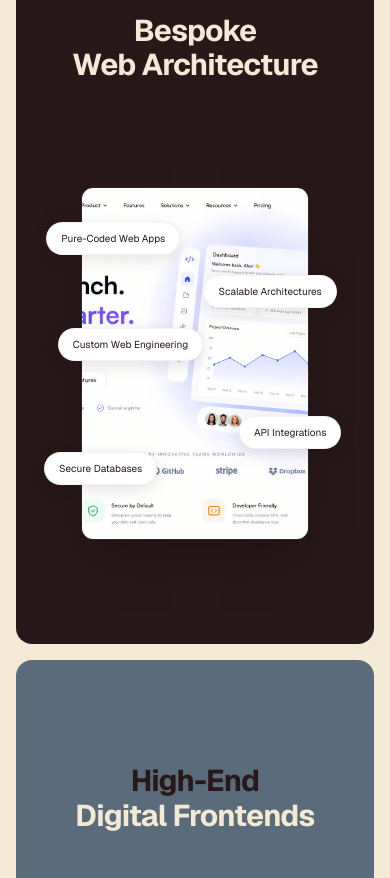
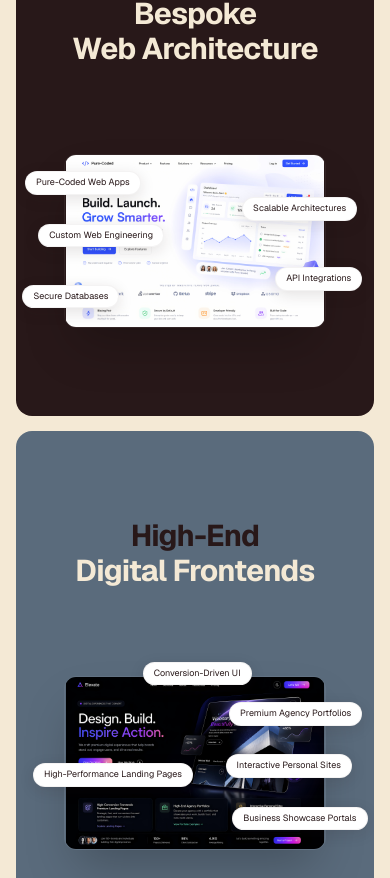
Before and after one commit to drhrafee/anorthicsite, a Next.js app: page / in a window 390 px wide. Shown: the part 2186-3064 px from the top of the page. Built offline with nearby package versions, Linux system fonts and the light colour scheme; a web font is replaced by a local one.

Commit message:
feat(ui): responsive card layout, 80% image width, object-contain, and responsive pills

```diff
--- a/app/page.tsx
+++ b/app/page.tsx
@@ -134,7 +134,7 @@ const ROWS: RowData[] = [
         pillBg: '#f4e9d5',
         pillText: '#5a6b7c',
         image: '/card8.jpg',
-        pills: ['Automated Email Funnels', 'Intelligent Lead Gen Pipelines', 'E-commerce Operations Automation', 'Cross-Platform Social Syncing', 'Frictionless Internal Workflows'],
+        pills: ['Connecting Different Apps', 'Automated Work Replies', 'Smart Task Handlers', 'Instant Data Syncing', 'Visual Workflow Setup'],
         highlightWord: 'Workflow',
       },
     ],
@@ -205,7 +205,7 @@ const ALL_PILL_POSITIONS: PillPos[][] = [
 function ProjectCard({ card, pillPositions }: { card: CardData; pillPositions: PillPos[] }) {
   return (
     <div
-      className="project-card relative overflow-hidden rounded-[clamp(16px,2.2vw,48px)] h-[calc(100vh-var(--nav-height,78px)-8vw)] lg:h-[calc(100vh-var(--nav-height,96px)-4vw)] flex flex-col justify-evenly items-center px-[clamp(16px,2.2vw,40px)]"
+      className="project-card relative overflow-hidden rounded-[clamp(16px,2.2vw,48px)] h-[clamp(400px,60vh,650px)] lg:h-[calc(100vh-var(--nav-height,96px)-4vw)] flex flex-col justify-evenly items-center px-[clamp(16px,2.2vw,40px)]"
       style={{ backgroundColor: card.bg }}
     >
       {/* Heading - centered in Geist */}
@@ -246,15 +246,15 @@ function ProjectCard({ card, pillPositions }: { card: CardData; pillPositions: P
 
       {/* Centered Image Container (allows pills to overflow) */}
       {card.image ? (
-        <div className="relative w-[70%] h-[48%]">
+        <div className="relative w-[80%] aspect-[3/2]">
           {/* Rounded, overflow-hidden wrapper for image and its border */}
           <div className="absolute inset-0 rounded-[clamp(12px,1.6vw,32px)] overflow-hidden shadow-2xl border border-white/5">
             <Image
               src={card.image}
               fill
-              className="object-cover"
+              className="object-contain"
               alt={card.title}
-              sizes="(max-width: 768px) 70vw, 35vw"
+              sizes="(max-width: 1024px) 80vw, 40vw"
             />
           </div>
 
@@ -262,12 +262,10 @@ function ProjectCard({ card, pillPositions }: { card: CardData; pillPositions: P
           {card.pills.map((pill, i) => (
             <span
               key={pill}
-              className="absolute z-20 font-geist font-normal rounded-full whitespace-nowrap shadow-[0_4px_15px_rgba(40,24,25,0.12)] border border-cherry/5"
+              className="absolute z-20 font-geist font-normal rounded-full whitespace-nowrap shadow-[0_4px_15px_rgba(40,24,25,0.12)] border border-cherry/5 text-[9px] min-[400px]:text-[10px] md:text-xs lg:text-[13px] xl:text-[15px] py-1 px-2.5 min-[400px]:py-1.5 min-[400px]:px-3 md:py-2 md:px-4 lg:py-2.5 lg:px-5"
               style={{
                 backgroundColor: '#ffffff',
                 color: '#281819',
-                padding: 'clamp(8px, 0.6vw, 12px) clamp(14px, 1.4vw, 24px)',
-                fontSize: 'clamp(10px, 0.9vw, 16px)',
                 ...pillPositions[i],
               }}
             >
@@ -284,12 +282,10 @@ function ProjectCard({ card, pillPositions }: { card: CardData; pillPositions: P
           {card.pills.map((pill, i) => (
             <span
               key={pill}
-              className="absolute z-20 font-geist font-normal rounded-full whitespace-nowrap shadow-[0_4px_15px_rgba(40,24,25,0.12)] border border-cherry/5"
+              className="absolute z-20 font-geist font-normal rounded-full whitespace-nowrap shadow-[0_4px_15px_rgba(40,24,25,0.12)] border border-cherry/5 text-[9px] min-[400px]:text-[10px] md:text-xs lg:text-[13px] xl:text-[15px] py-1 px-2.5 min-[400px]:py-1.5 min-[400px]:px-3 md:py-2 md:px-4 lg:py-2.5 lg:px-5"
               style={{
                 backgroundColor: '#ffffff',
                 color: '#281819',
-                padding: 'clamp(8px, 0.6vw, 12px) clamp(14px, 1.4vw, 24px)',
-                fontSize: 'clamp(10px, 0.9vw, 16px)',
                 ...pillPositions[i],
               }}
             >
@@ -667,7 +663,7 @@ export default function Page() {
           <div className="flex flex-col gap-[4vw] lg:gap-[2vw]">
             {ROWS.map((row, rowIdx) => (
               <div key={row.label}>
-                <div className="grid grid-cols-1 md:grid-cols-2 gap-[4vw] lg:gap-[2vw]">
+                <div className="grid grid-cols-1 lg:grid-cols-2 gap-[4vw] lg:gap-[2vw]">
                   {row.cards.map((card, cardIdx) => {
                     const globalIdx = rowIdx * 2 + cardIdx;
                     return (
```
